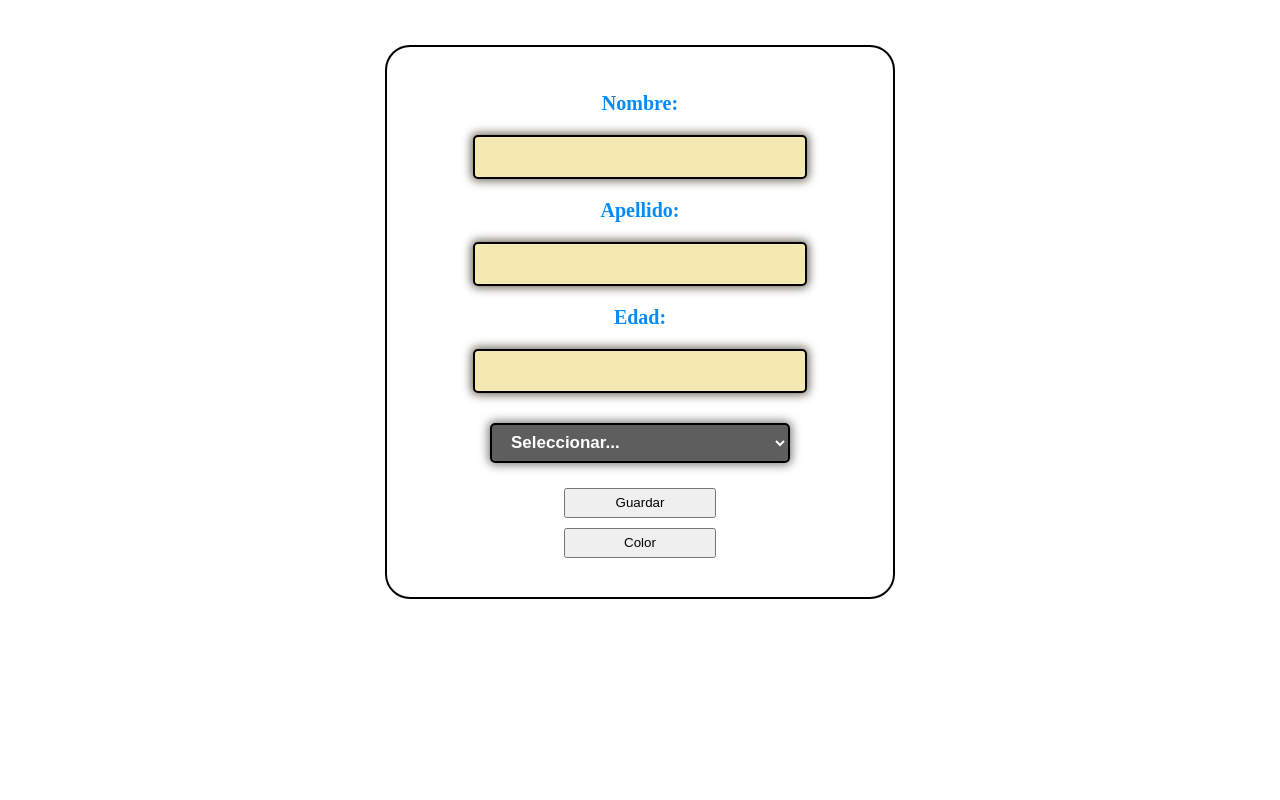
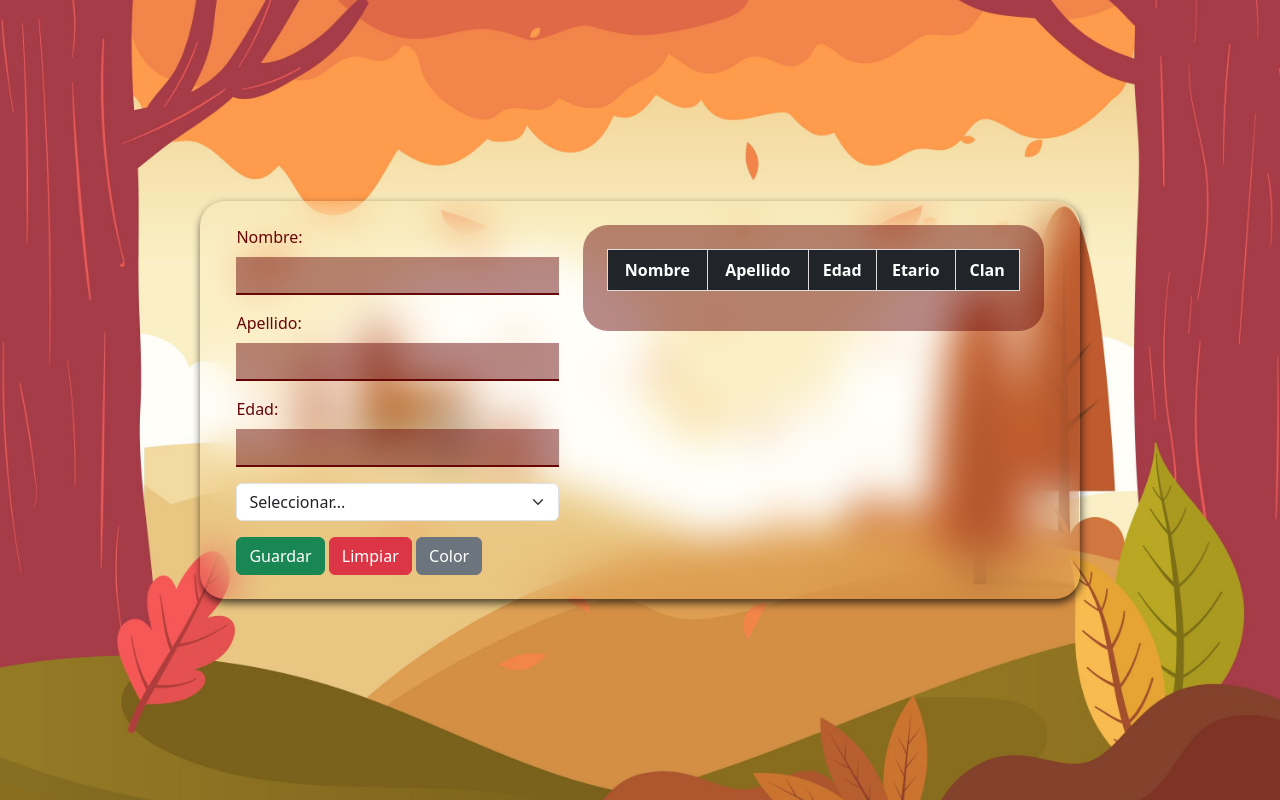
Before and after one commit to DavidMachadoPY/Formulario, a plain HTML site: page index.html in a window 1280 px wide. Drawn offline with nearby package versions, Linux system fonts and the light colour scheme.

Commit message:
Add files via upload

```diff
--- /dev/null
+++ b/css/style.css
@@ -0,0 +1,83 @@
+
+table {
+    border-collapse: collapse;
+    width: 100%;
+    text-align: center;
+  }
+
+  th, td {
+    border: 1px solid #dddddd;
+    text-align: center;
+    padding: 8px;
+
+  }
+
+body {
+  padding: 0px;
+  margin: 0px;
+  background-image: url(../img/16134890_5717512.jpg);
+  background-size: cover;
+  background-repeat: no-repeat;
+  background-position: center center;
+}
+
+.partone {
+  border: 3px #660607 solid;
+}
+
+
+.row {
+  width: 70%;
+  backdrop-filter: blur(20px);
+  border-radius: 25px;
+  box-shadow: 1px 4px 8px rgba(0, 0, 0, 0.7);
+}
+
+.label {
+  color: #660607;
+}
+
+.input {
+  background-color: #66060877;
+  border: 2px #660607 solid;
+  border-top: none;
+  border-right: none;
+  border-left: none;
+  border-radius: 0px;
+  color: #660607;
+  outline: none;
+}
+
+.input:hover {
+  color: white;
+  background-color: #66060877;
+  outline: none;
+}
+
+.content-table {
+  background-color: #66060877;
+  border-radius: 25px;
+  color: white;
+  max-height: 300px;
+  overflow-y: auto;
+
+}
+
+/* Configuración personalizada para el scrollbar webkit (Chrome, Safari, Edge) */
+
+/* Estilo del scrollbar principal */
+::-webkit-scrollbar {
+  width: 10px; /* Ancho del scrollbar */
+}
+
+/* Estilo de la pista (fondo) del scrollbar */
+::-webkit-scrollbar-track {
+  background-color: rgb(255, 255, 255); /* Color de fondo para la pista del scrollbar */
+  border-radius: 25px;
+}
+
+/* Estilo del thumb (barra deslizante) dentro del scrollbar */
+::-webkit-scrollbar-thumb {
+  border-radius: 100px; /* Radio de borde para el thumb */
+  background-color: #660607; /* Color inicial del thumb */
+}
--- a/index.html
+++ b/index.html
@@ -4,33 +4,70 @@
 <head>
   <meta charset="UTF-8">
   <meta name="viewport" content="width=device-width, initial-scale=1.0">
+  <link href="https://cdn.jsdelivr.net/npm/bootstrap@5.3.2/dist/css/bootstrap.min.css" rel="stylesheet" integrity="sha384-T3c6CoIi6uLrA9TneNEoa7RxnatzjcDSCmG1MXxSR1GAsXEV/Dwwykc2MPK8M2HN" crossorigin="anonymous">
   <title>Tabla de Empleados</title>
-  <link rel="stylesheet" type="text/css" href="style.css">
+  <link rel="stylesheet" type="text/css" href="./css/style.css">
 </head>
 <body>
+  <div  class="container-fluid d-flex justify-content-center align-items-center" style="height: 100vh;">
+
+    <div class="row p-4">
+
+      <div class="col-5">
+
         <form class="form">
+
           <div class="content-form">
-            <label for="nombre" class="label">Nombre:</label>
-            <input type="text" id="nombre" required="" class="input">
 
-            <label for="apellido" class="label">Apellido:</label>
-            <input type="text" id="apellido" required="" class="input">
+            <div class="mb-3">
 
-            <label for="edad" class="label">Edad:</label>
-            <input type="number" id="edad" required="" class="input">
+              <label for="nombre" class="label form-label">Nombre:</label>
+              <input type="text" id="nombre" required="" class="input form-control">
 
-            <select id="grupos">
+            </div>
+
+            <div class="mb-3">
+
+              <label for="apellido" class="label form-label">Apellido:</label>
+              <input type="text" id="apellido" required="" class="input form-control">
+
+            </div>
+
+            <div class="mb-3">
+
+              <label for="edad" class="label form-label">Edad:</label>
+              <input type="number" id="edad" required="" class="input form-control">
+
+            </div>
+
+            <div class="mb-3">
+
+              <select id="grupos" class="form-select">
                   <option value="null" selected="selected">Seleccionar...</option>
                   <option value="JOBS">JOBS</option>
                   <option value="RICHIE">RICHIE</option>
                   <option value="LOVELACE">LOVELACE</option>
                   <option value="TESLA">TESLA</option>
               </select>
-            <button type="button" onclick="save()">Guardar</button>
-            <button type="button" id="color">Color</button>
+
             </div>
+
+            <button type="button" class="btn btn-success" onclick="save()">Guardar</button>
+            <button type="button" class="btn btn-danger" onclick="clean()">Limpiar</button>
+            <button type="button" id="color" class="btn btn-secondary">Color</button>
+          </div>
+
         </form>
-  <script src="app.js"></script>
+
+      </div>
+
+      <div class="col-7">
+        <div class="content-table p-4"></div>
+      </div>
+
+    </div>
+  </div>
+  <script src="./js/app.js"></script>
 
 </body>
 </html>
--- /dev/null
+++ b/js/app.js
@@ -0,0 +1,92 @@
+
+
+
+
+// Crear tabla y agregar encabezados
+let contenedorTabla = document.querySelector('.content-table')
+
+const tabla = document.createElement("table");
+tabla.classList.add('table', 'table-dark')
+contenedorTabla.appendChild(tabla)
+
+const thead = document.createElement('thead')
+
+tabla.appendChild(thead)
+
+let tbody = document.createElement('tbody')
+tbody.classList.add('tbody')
+tabla.appendChild(tbody)
+
+const encabezados = ["Nombre", "Apellido", "Edad","Etario", "Clan"];
+const encabezadoRow = document.createElement("tr");
+thead.appendChild(encabezadoRow)
+
+encabezados.forEach(encabezado => {
+    const th = document.createElement("th");
+    th.setAttribute('scope', 'col')
+    th.textContent = encabezado;
+    encabezadoRow.appendChild(th);
+});
+
+
+
+// Agregar filas con datos de estudiantes
+
+function save() {
+    const color = document.getElementById('color');
+    // Datos de estudiantes
+    const estudiante = {
+        nombre: document.getElementById('nombre').value,
+        apellido: document.getElementById('apellido').value,
+        edad: document.getElementById('edad').value,
+        etario: '',
+        grupo: document.getElementById('grupos').value
+        };
+
+    // Grupo Etario
+    if (parseInt(estudiante.edad) >= 0 && parseInt(estudiante.edad) <= 5){
+        estudiante.etario = "Primera Infancia";
+    }else if (parseInt(estudiante.edad) >= 6 && parseInt(estudiante.edad) <= 11){
+        estudiante.etario = "Infancia";
+    }else if (parseInt(estudiante.edad) >= 12 && parseInt(estudiante.edad) <= 18){
+        estudiante.etario = "Adolescencia";
+    }else if (parseInt(estudiante.edad) >= 14 && parseInt(estudiante.edad) <= 26){
+        estudiante.etario = "Juventud";
+    }else if (parseInt(estudiante.edad) >= 27 && parseInt(estudiante.edad) <= 59){
+        estudiante.etario = "Adultez";
+    }else{
+        estudiante.etario = "Vejez";
+    }
+
+    let tbody = document.querySelector('.tbody')
+    const fila = document.createElement("tr");
+
+    for (const key in estudiante) {
+        const Cell = document.createElement("td");
+        Cell.textContent = estudiante[key];
+        fila.appendChild(Cell);
+        }
+
+    tbody.appendChild(fila);
+    // Agregar la tabla al cuerpo del documento
+    contenedorTabla.appendChild(tabla);
+    color.addEventListener('click', function(){
+        if (estudiante.grupo == "JOBS") {
+            fila.style.backgroundColor = "yellow";
+        } else if (estudiante.grupo == "RICHIE") {
+            fila.style.backgroundColor = "#9be686";
+        } else if (estudiante.grupo == "LOVELACE") {
+            fila.style.backgroundColor = "orange";
+        } else {
+            fila.style.backgroundColor = "#c474c4";
+        }
+    })
+}
+
+// Limpiar tabla
+function clean() {
+    // Elimina todos los hijos del cuerpo de la tabla (filas de datos)
+    while (tbody.firstChild) {
+        tbody.removeChild(tbody.firstChild);
+    }
+}
```
Also changed, not shown: img/16134890_5717512.jpg (added), img/31238418_7802780.svg (added), img/4158317.jpg (added), 1 other file. Lines whose indentation alone changed are shown as unchanged.
